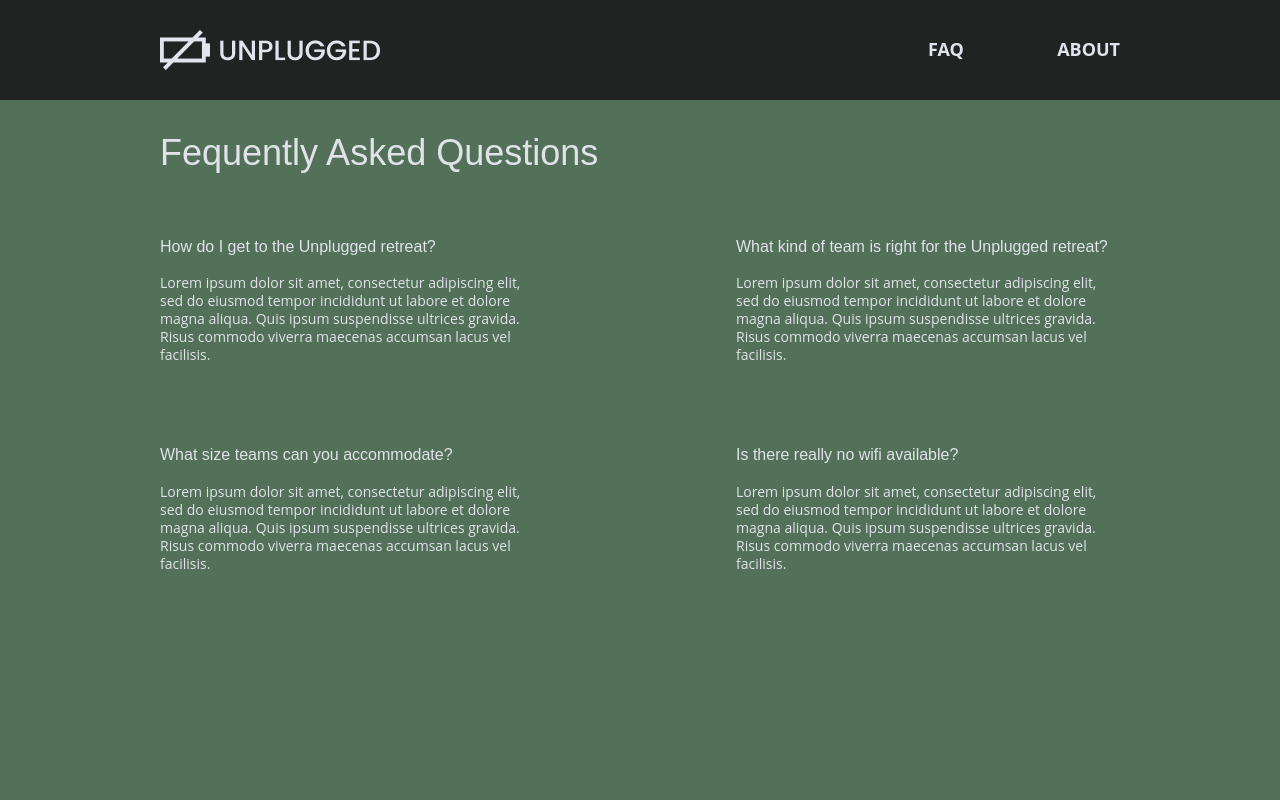
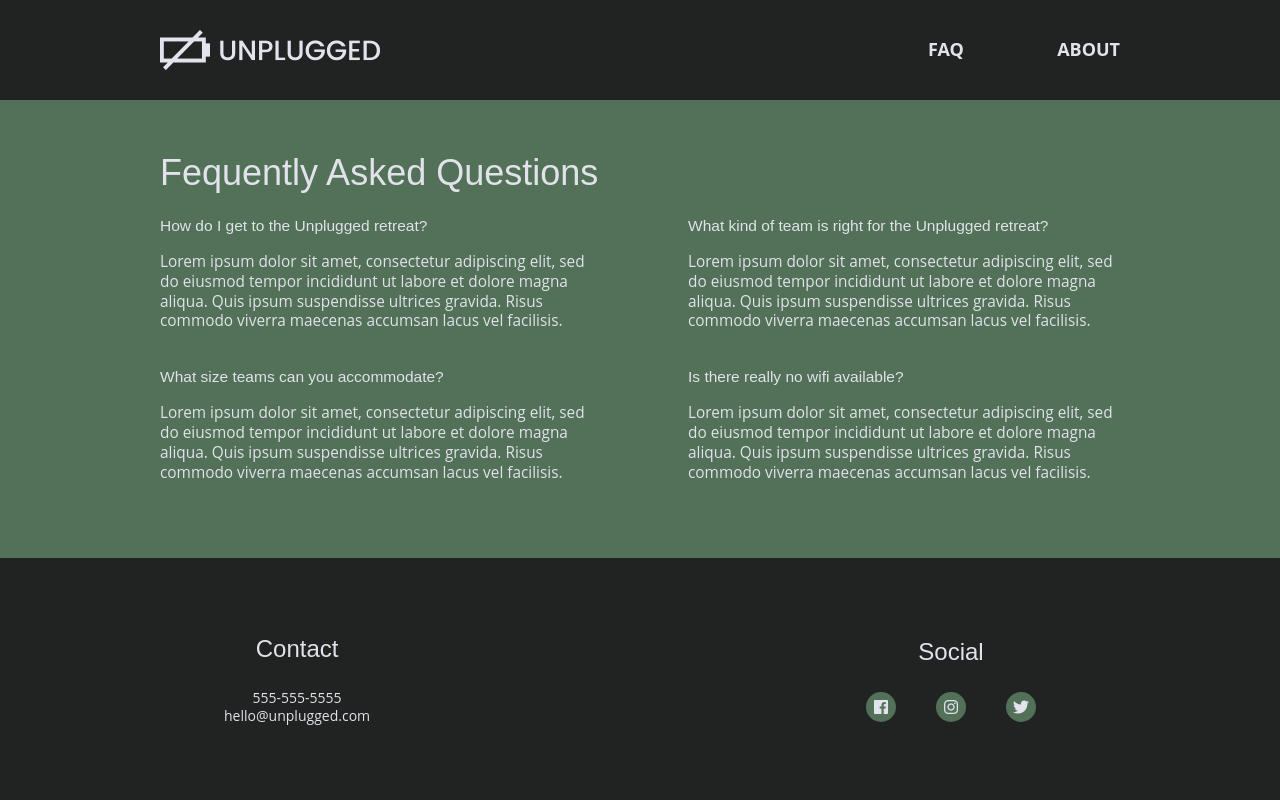
Before and after one commit to KatrinaDH/unplugged-retreat, a website: page faq/index.html in a window 1280 px wide. Shown: the top 800 px of the page. Drawn offline with Linux system fonts and the light colour scheme.

Commit message:
fixed margins on mobile and tablet

```diff
--- a/css/main.css
+++ b/css/main.css
@@ -378,6 +378,10 @@ input[type=button] {
   align-items: center;
 }
 
+.mission h2 {
+  margin-top: 0;
+}
+
 .map figure {
   width: 100%;
   height: 0;
@@ -402,6 +406,10 @@ input[type=button] {
   align-items: center;
 }
 
+.contact-section h2 {
+  margin-top: 0;
+}
+
 .contact-content p {
   margin: 0;
 }
@@ -419,11 +427,12 @@ input[type=button] {
 }
 
 .questions h2 {
-  margin-bottom: 45px;
+  margin: 0 0 10px 0;
 }
 
 .questions h3 {
-  font-size: 1em;
+  font-size: 1.25em;
+  margin: 10px 0 10px 0;
 }
 
 .questions .content-wrapper {
@@ -434,11 +443,14 @@ input[type=button] {
 }
 
 .questions-content {
-  margin-bottom: 50px;
+  margin-bottom: 10px;
   flex-basis: auto;
 }
 
-
+.questions p {
+  font-size: .96em;
+  font-weight: 400;
+}
 
 /* ==========================================================================
    Helper classes
@@ -534,7 +546,7 @@ input[type=button] {
 /** General Styles **/
 .content-wrapper {
   max-width: 640px;
-  margin: 100px 0;
+  margin: 50px 0;
 }
 
 h2 {
@@ -543,7 +555,8 @@ h2 {
 }
 
 h3 {
-  font-size: 1.875em;
+  font-size: 1.5em;
+  font-weight: 500;
 }
 
 /** Header **/
@@ -587,7 +600,7 @@ header figure {
 
 /** Aside **/
 aside .content-wrapper {
-  margin: 50px 0;
+  margin: 30px 0;
   display: flex;
   justify-content: space-between;
   flex-flow: row wrap;
@@ -659,6 +672,9 @@ footer .copyright {
   width: 100%;
 }
 
+footer .social {
+  margin: 0;
+}
 /***** ABOUT page *****/
 
 
@@ -688,19 +704,32 @@ footer .copyright {
   width: 45%;
 }
 
+.mission h2 {
+  margin: 0;
+}
+
 /***** FAQ Page *****/
 .questions .content-wrapper {
   justify-content: space-between;
+  margin: 50px 0;
 }
 
 .questions-content {
-  flex-basis: 40%;
+  flex-basis: 45%;
 }
 
 .questions h2 {
   width: 100%;
+  margin: 0 0 10px 0;
 }
 
+footer .content-wrapper {
+  margin: 50px 0;
+}
+
+.questions h3 {
+  font-size: .97em;
+}
 }
 
 @media only screen and (min-width: 1200px) {
```
